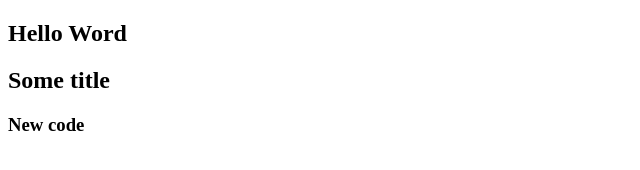
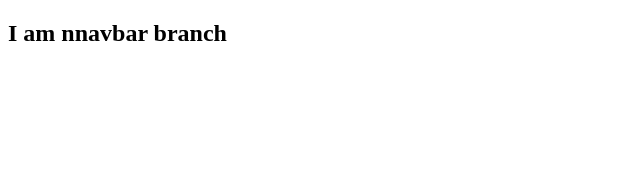
Before and after one commit to delora765/repo, a plain HTML site: page index.html in a window 1280 px wide. Shown: the whole page, without its empty margins (0-640 px from the left). Drawn offline with Linux system fonts and the light colour scheme.

Commit message:
Update code

```diff
--- a/index.html
+++ b/index.html
@@ -7,9 +7,7 @@
 </head>
 <body>
    <section>
-    <h1>Hello Word</h1>
-    <h2>Some title</h2>
-    <h3>New code</h3>
+    <h1>I am nnavbar branch</h1>
    </section>
 </body>
 </html>
--- a/main.js
+++ b/main.js
@@ -1 +1 @@
-console.log(6+9)
+console.log('Hello Guys!')
```
